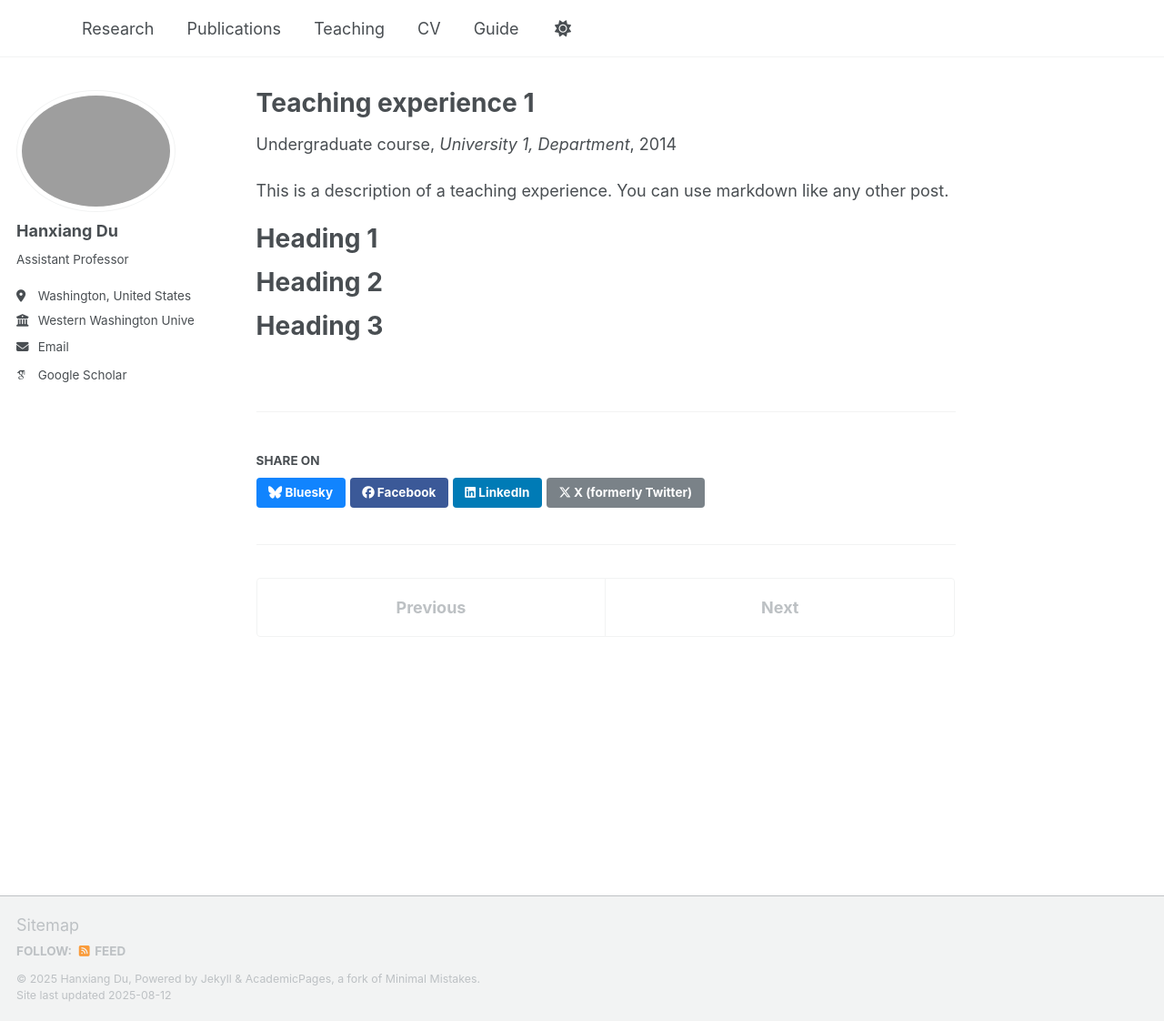
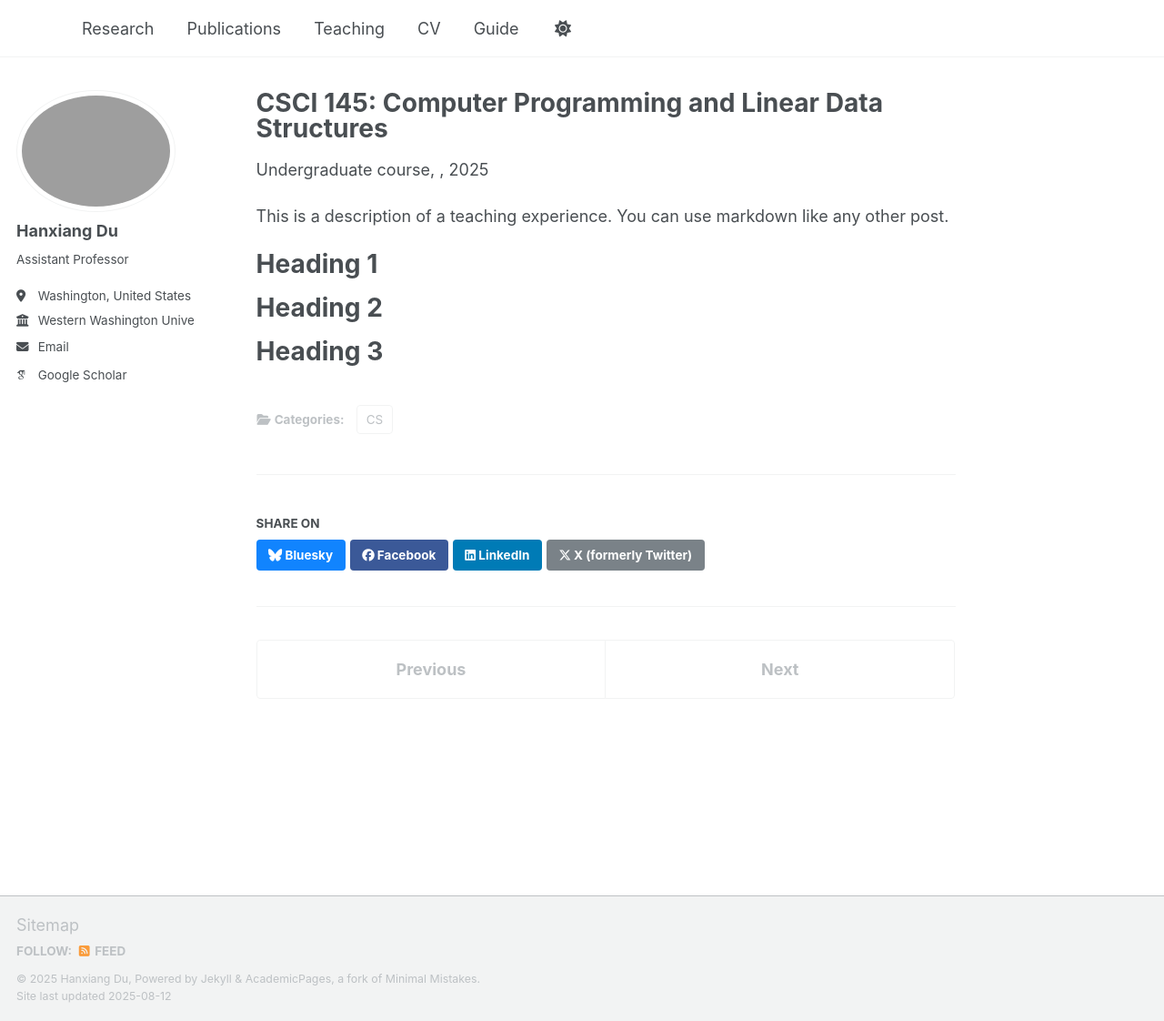
Before and after one commit to HXDU/HD.github.io, a Jekyll site: the page built from _teaching/2014-spring-teaching-1.md, in a window 1280 px wide and 1122 px high. Shown: the whole window at 91% size. Built offline with Jekyll 4.4.1, drawn with Linux system fonts in a browser that asks for light colours; some web fonts are replaced; a script that is not in the unit is left out.

Commit message:
Update 2014-spring-teaching-1.md

```diff
--- a/_teaching/2014-spring-teaching-1.md
+++ b/_teaching/2014-spring-teaching-1.md
@@ -1,11 +1,9 @@
 ---
-title: "Teaching experience 1"
+title: "CSCI 145: Computer Programming and Linear Data Structures"
 collection: teaching
+category: CS
 type: "Undergraduate course"
 permalink: /teaching/2014-spring-teaching-1
-venue: "University 1, Department"
-date: 2014-01-01
-location: "City, Country"
 ---
 
 This is a description of a teaching experience. You can use markdown like any other post.
```
